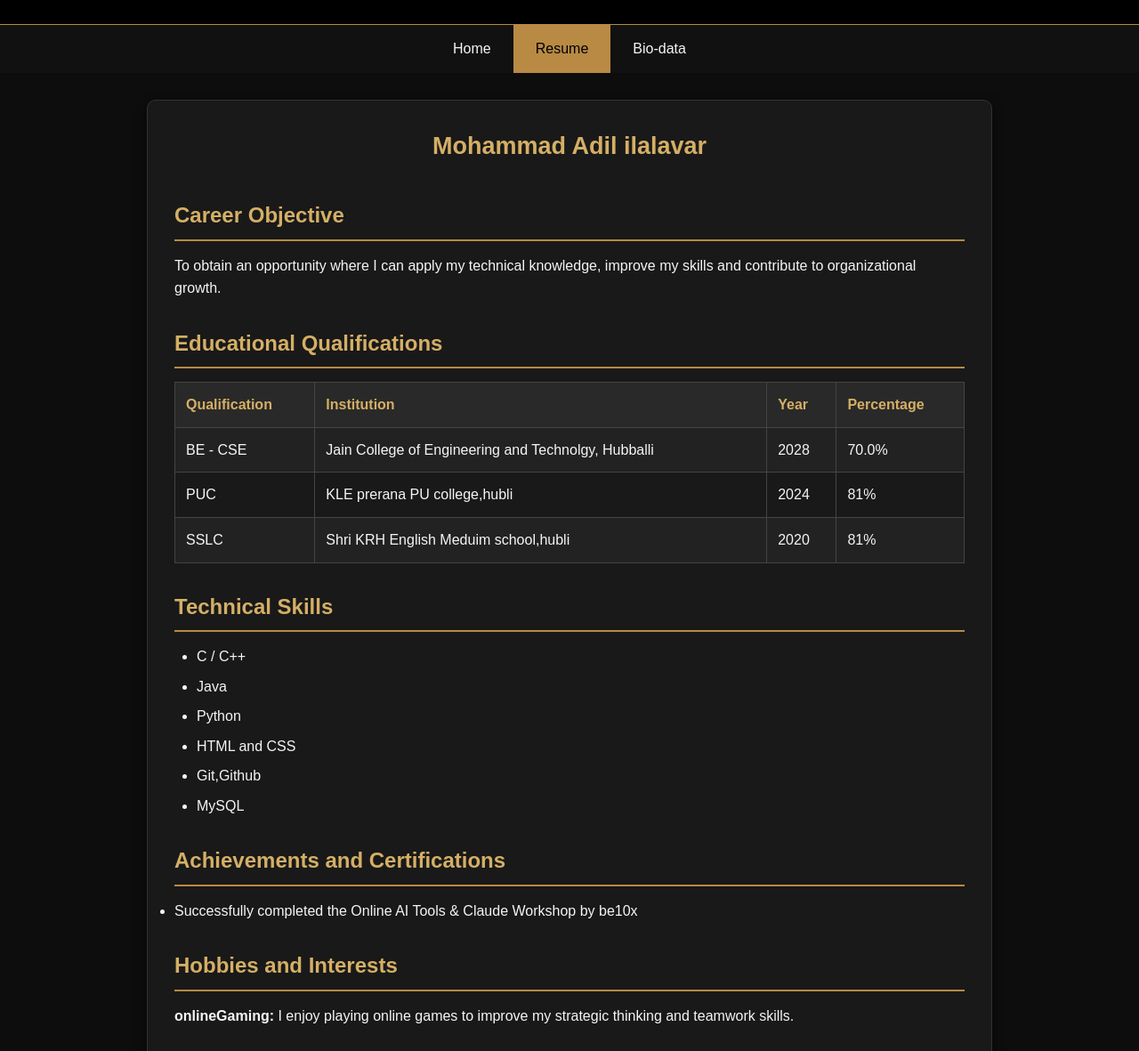
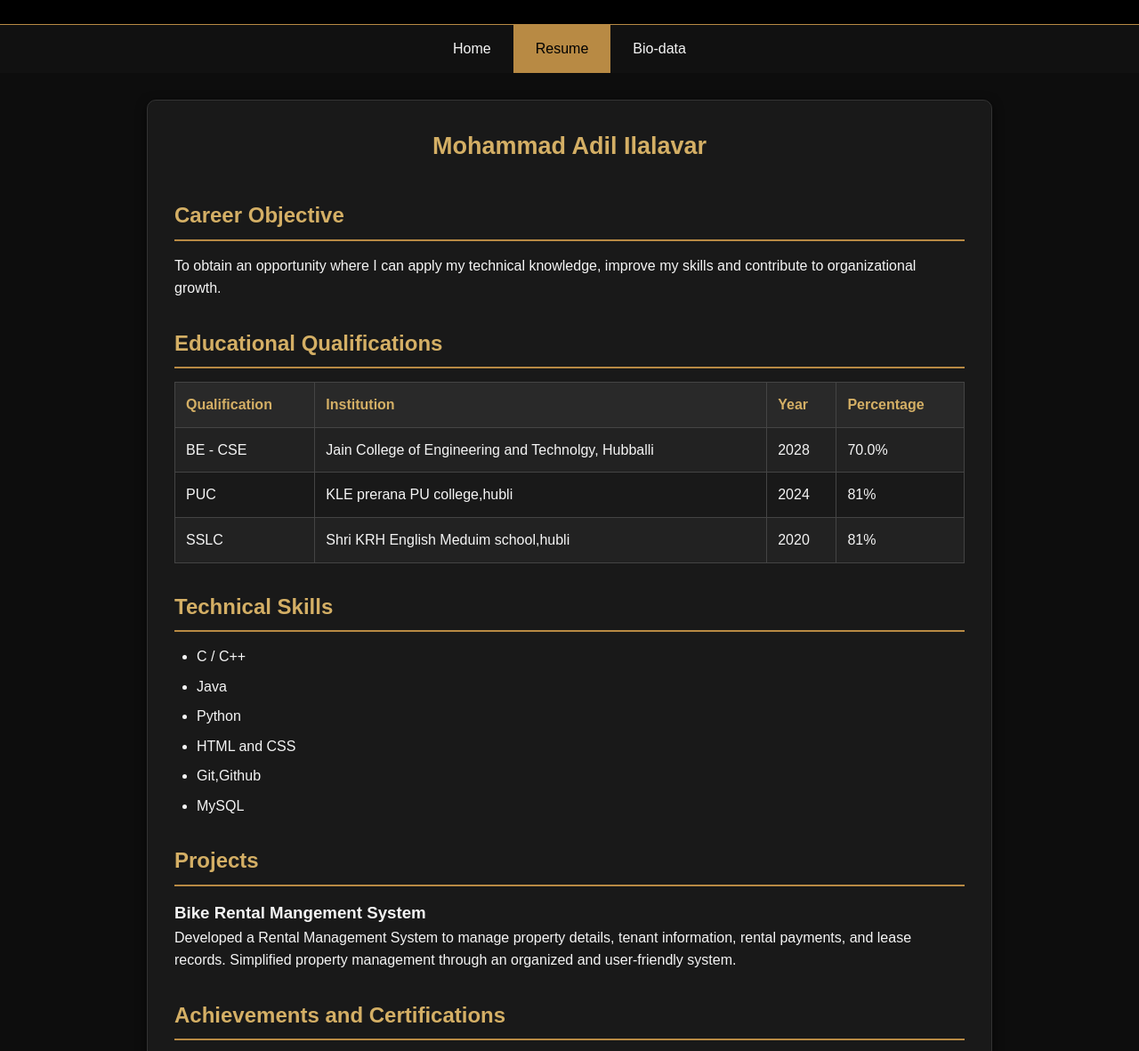
Before and after one commit to adil-cse/aadil-portfolio, a plain HTML site: page resume.html in a window 1280 px wide. Shown: the part 108-1289 px from the top of the page at 89% size. Drawn offline with Linux system fonts and the light colour scheme; a script that the page names is missing.

Commit message:
Update resume.html

```diff
--- a/resume.html
+++ b/resume.html
@@ -24,7 +24,7 @@
     <main class="container">
 
         <section class="resume-heading">
-            <h2> Mohammad Adil ilalavar</h2>
+            <h2> Mohammad Adil Ilalavar</h2>
         </section>
 
         <section>
@@ -81,6 +81,15 @@
                 <li>Git,Github</li>
                 <li>MySQL</li>
             </ul>
+        </section>
+        <section>
+            <h2>Projects</h2>
+
+            <h3>Bike Rental Mangement System</h3>
+            <p>
+         Developed a Rental Management System to manage property details, tenant information, rental payments, and lease records.
+         Simplified property management through an organized and user-friendly system.
+
         </section>
 
         <section>
```
